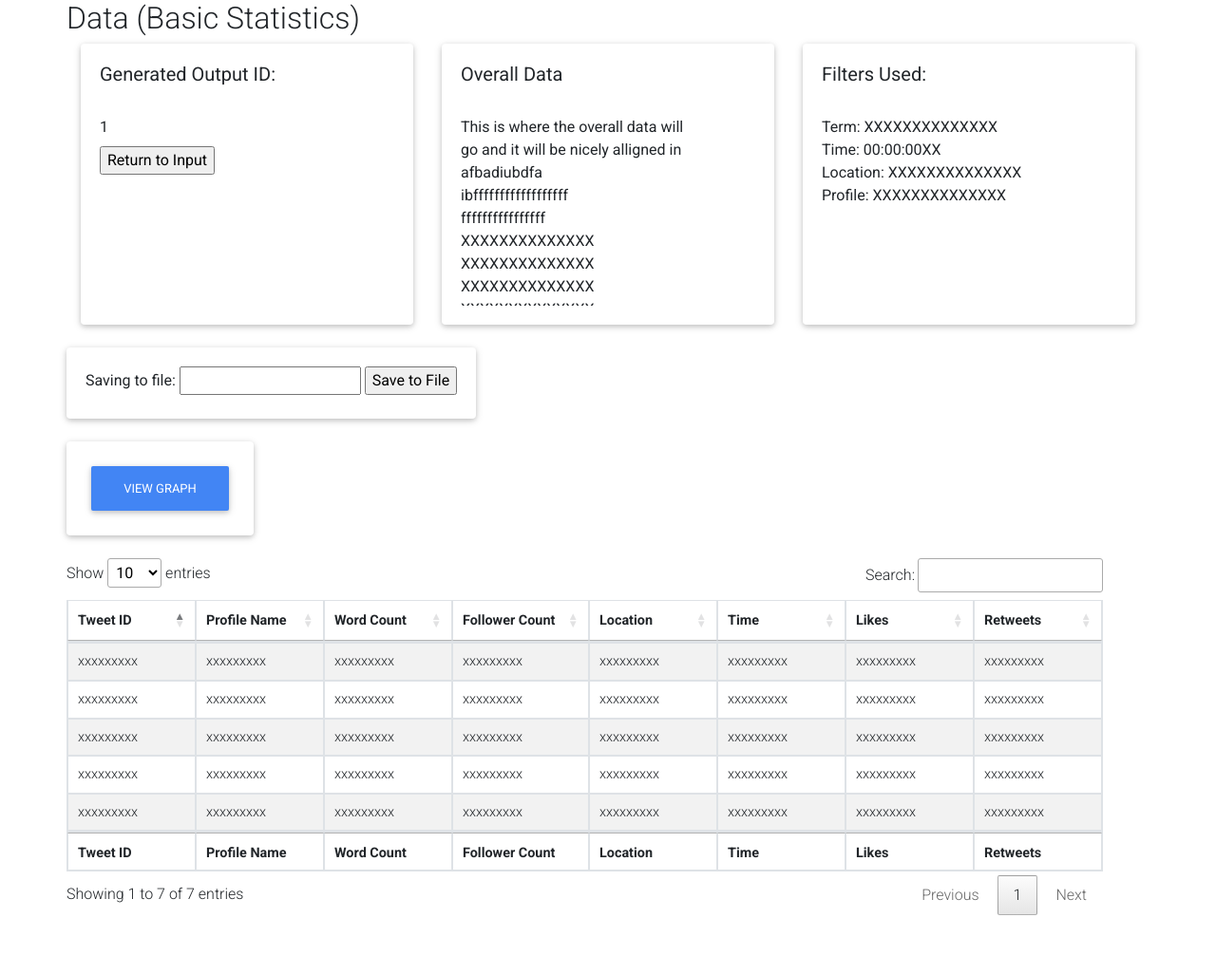
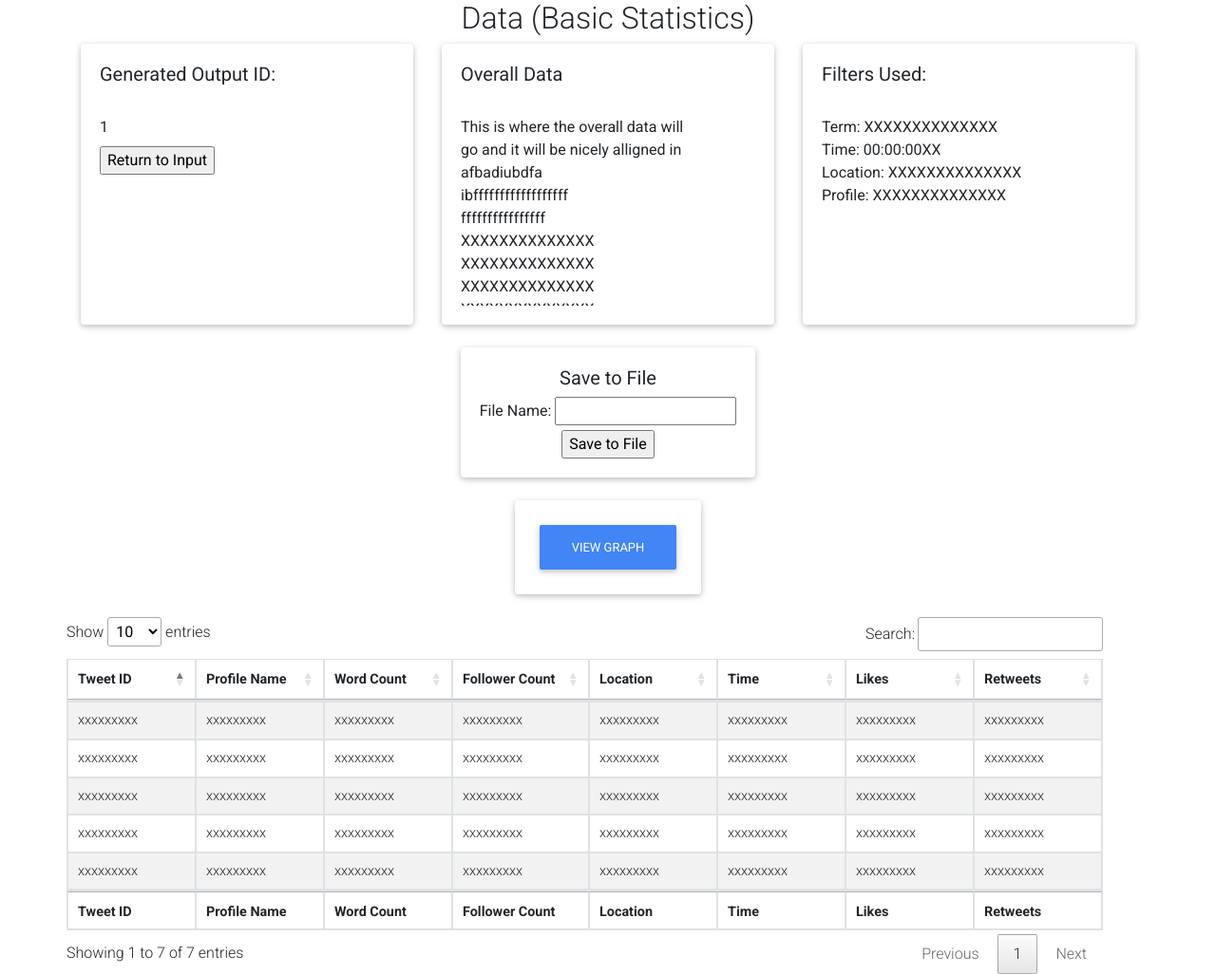
Before and after one commit to lru-avershave/CapstoneProject, a Flask app: page /basic/1 in a window 1280 px wide. Shown: the whole page at 95% size. Before the commit the page ends 964 px from the top, so only its background shows below. Run offline with Flask 2, Linux system fonts and the light colour scheme; data that the repository does not hold is empty; parts of the project's set-up code (start-up, migrations or seed data) failed here and were passed over; some libraries are stand-ins or nearby versions.

Commit message:
Centers elements and changes layout on input form

```diff
--- a/app/templates/output_basic_form.html
+++ b/app/templates/output_basic_form.html
@@ -7,11 +7,11 @@ Tweet Basic Stats Output ~ Basic
 {% block content %}
 
 <div class = "container">
-    <div class = "row">
+    <div class = "row d-flex justify-content-center">
         <h2 style="text-align: center;">Data (Basic Statistics)</h2>
     </div>
 
-    <div action="{{ url_for('index') }}" method="POST">
+    <form action="{{ url_for('index') }}" method="POST">
             <div class = "card-deck">
 
                 <!--Card for generated output-->
@@ -51,23 +51,23 @@ Tweet Basic Stats Output ~ Basic
                 </div>
             </div>
 
-        <div class = "row">
-            <!--Card for saving-->
+            <div class ="row d-flex justify-content-center">
                 <div class = "card mb-4">
-                <div class = "card-body">
-                    <label>Saving to file: </label>
-                    <input type = "text" name = "file_name" value = "">
-                    <input type = "button" name = "Save" value = "Save to File">
+                    <div class = "card-body text-center">
+                            <h5>Save to File</h5>
+                            <label>File Name: </label>
+                            <input type = "text" name = "file_name" value = ""><br>
+                            <input type = button name = "Save" value = "Save to File">
                     </div>
                 </div>
             </div>
 
-        <div class = "row">
+            <div class ="row d-flex justify-content-center">
                 <div class = "card mb-4">
                     <div class = "card-body">
                         <a class="btn btn-primary" data-toggle="collapse" href="#collapse_filter" id = collapse_button role="button" aria-expanded="false" aria-controls="collapseExample">View Graph</a>
                         <div class="collapse" id="collapse_filter">
-                        <img width = 250px height = 250px>
+                            <img width = 500px height = 500px>
                         </div>
                     </div>
                 </div>
@@ -189,6 +189,7 @@ Tweet Basic Stats Output ~ Basic
                 </tfoot>
             </table>
         </div>
+    </form>
 </div>
 {% endblock content %}
 
--- a/app/templates/output_descriptive_form.html
+++ b/app/templates/output_descriptive_form.html
@@ -10,7 +10,7 @@ Tweet Basic Stats Output ~ Descriptive
         <h2 style="text-align: center;">Data (Descriptive Statistics)</h2>
     </div>
 
-    <form action="{{ url_for('stats') }}" method="POST">
+    <form action="{{ url_for('index') }}" method="POST">
         <div class = "card-deck">
         <!--Card for generated output-->
         <div class = "card mb-4">
```
Also changed, not shown: app/templates/input_form.html (+20 -13 lines). Lines whose indentation alone changed are shown as unchanged.
